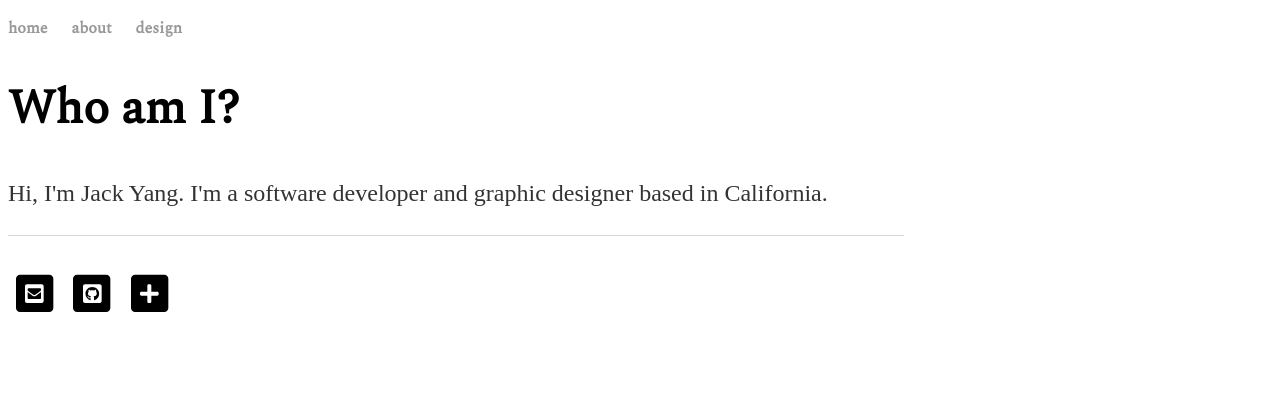
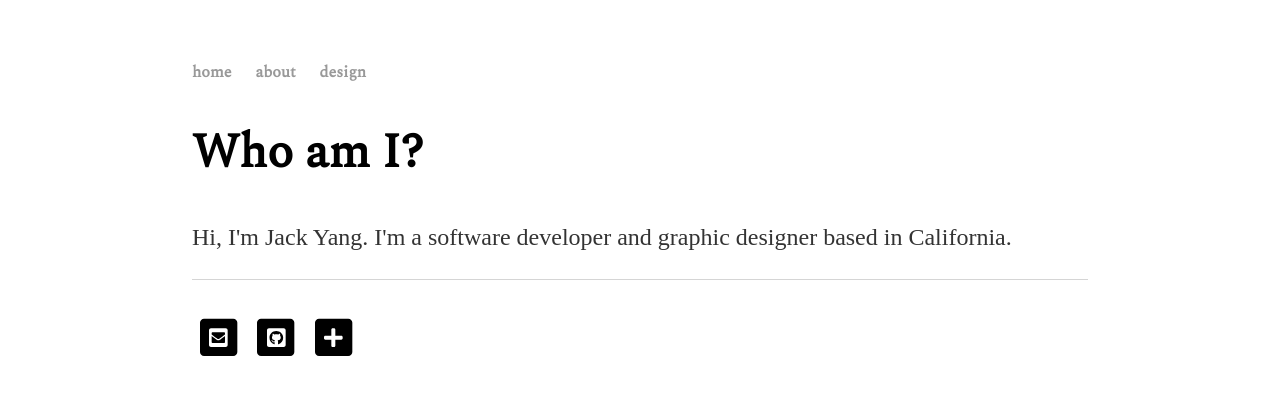
Before and after one commit to caIcutec/caIcutec.github.io, a Jekyll site: the page built from index.html, in a window 1280 px wide. Shown: the top 395 px of the page. Built offline with Jekyll 4.4.1, drawn with Linux system fonts in a browser that asks for light colours; nearby versions of some CDN libraries.

Commit message:
Update main.css

```diff
--- a/css/main.css
+++ b/css/main.css
@@ -1,17 +1,8 @@
 @import url('https://fonts.googleapis.com/css?family=Spectral&display=swap');
 
 body {
-    height: 100%
     margin: 60px auto;
     width: 70%;
-}
-
-bg {
-    background-image: url("INSERT_IMG.png");
-    height:100%;
-        background-position: center;
-        background-repeat: no-repeat;
-        background-size: cover;
 }
 
 nav ul, footer ul {
```
